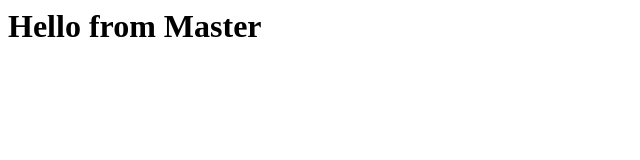
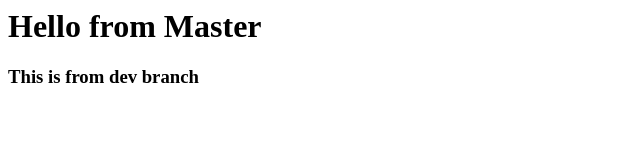
Before and after one commit to joeann2020/firstgitrepo, a plain HTML site: page index.html in a window 1280 px wide. Shown: the whole page, without its empty margins (0-640 px from the left). Drawn offline with Linux system fonts and the light colour scheme.

Commit message:
made changes in dev branch

```diff
--- a/index.html
+++ b/index.html
@@ -2,5 +2,6 @@
 	<head></head>
 	<body>
 			<h1>Hello from Master</h1>
+			<h3>This is from dev branch</h3>
 		</body>
 </html>
```
